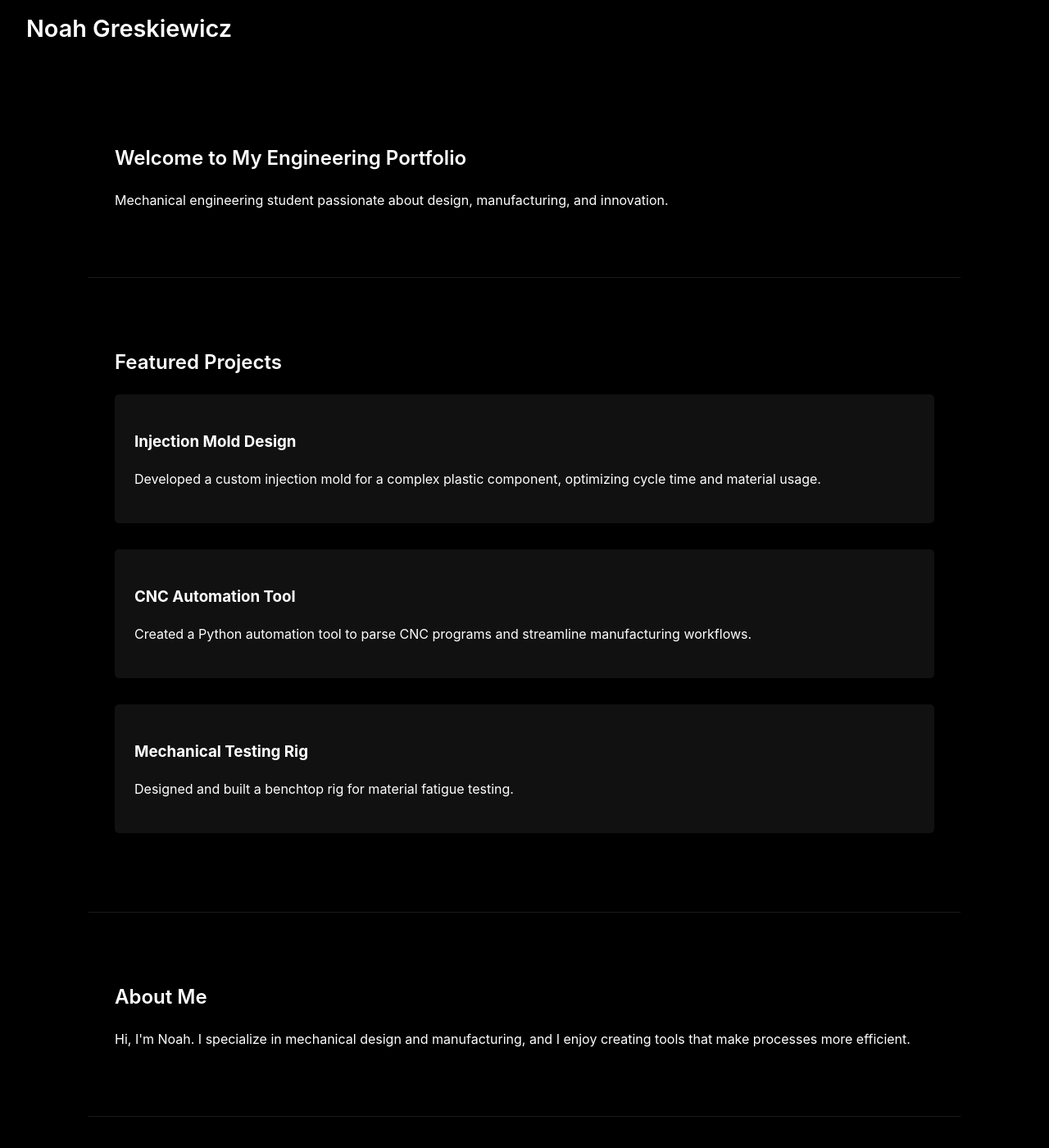
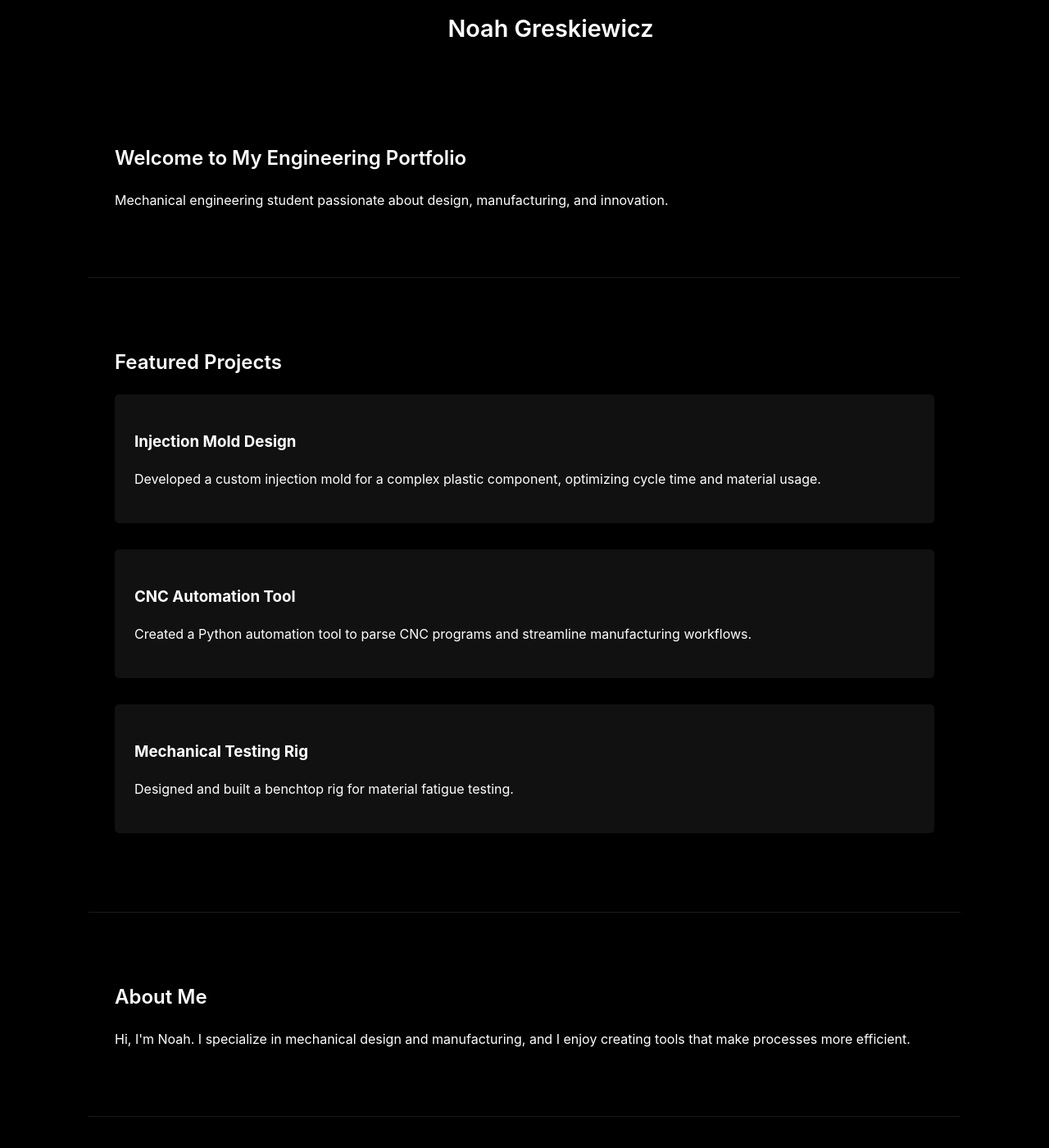
Before and after one commit to ngreskie/ngreskie.github.io, a Jekyll site: the page built from index.md, in a window 1280 px wide and 1400 px high. Shown: the whole window at 82% size. Built offline with Jekyll 4.4.1, drawn with Linux system fonts in a browser that asks for light colours.

Commit message:
update header spacing

```diff
--- a/_includes/header.html
+++ b/_includes/header.html
@@ -1,4 +1,5 @@
 <header class="site-header">
+  <div class="site-header__spacer"></div> <!-- left empty to balance -->
   <div class="site-header__title">Noah Greskiewicz</div>
   <div class="menu-icon" id="menuToggle">
     <span></span>
@@ -6,6 +7,8 @@
     <span></span>
   </div>
 </header>
+
+
 
 <!-- Fullscreen Menu Overlay -->
 <nav class="menu-overlay" id="menuOverlay">
--- a/assets/style.css
+++ b/assets/style.css
@@ -79,18 +79,26 @@ footer {
   height: 70px;
   display: flex;
   align-items: center;
-  justify-content: space-between; /* space between title and menu */
-  padding: 0 2rem;               /* add horizontal padding */
+  justify-content: space-between; /* space between left, center, right */
+  padding: 0 2rem;
   z-index: 1000;
 }
 
+/* Add a left spacer div in HTML to balance the flex */
+.site-header__spacer {
+  width: 30px; /* same width as menu-icon */
+}
+
+/* Title stays centered */
 .site-header__title {
   font-size: 1.8rem;
   font-weight: 600;
   color: #fff;
   text-align: center;
+  flex: 1; /* allow it to take up center space */
 }
 
+/* Menu icon on right */
 .menu-icon {
   cursor: pointer;
   width: 30px;
```
